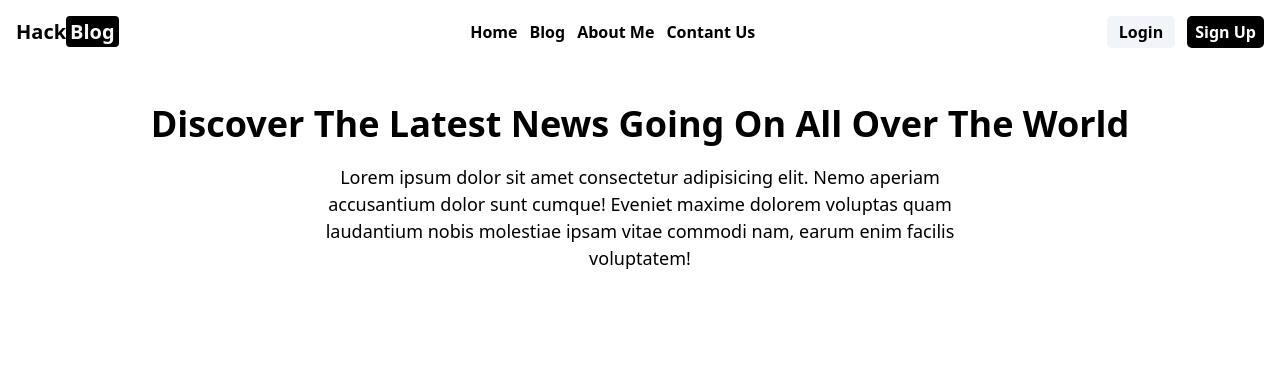
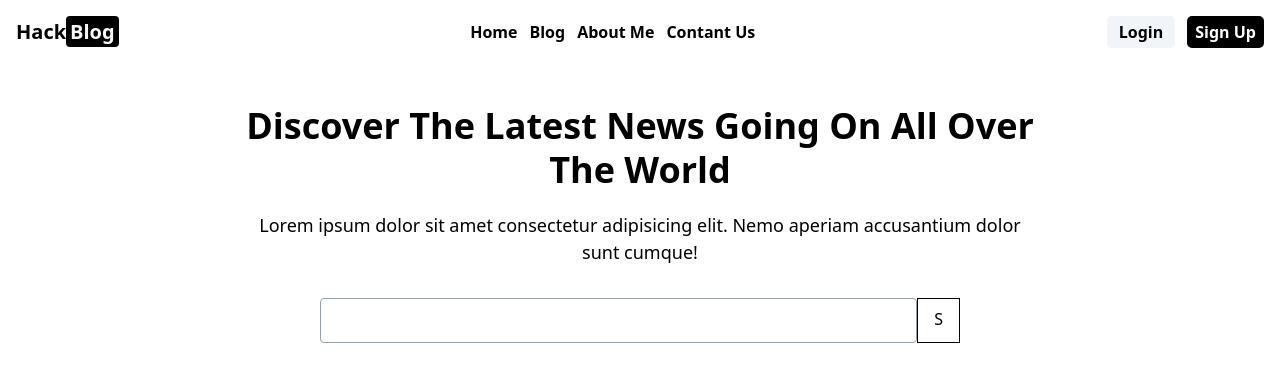
Before and after one commit to Cleve-keem/MyBlog, a React (Vite) app: page / in a window 1280 px wide. Shown: the top 382 px of the page. Built offline with nearby package versions, Linux system fonts and the light colour scheme.

Commit message:
added hero header description

```diff
--- /dev/null
+++ b/src/SearchBar.tsx
@@ -0,0 +1,8 @@
+export default function SearchBar() {
+  return (
+    <div className="w-1/2 flex">
+      <input type="text" className="w-full py-2 px-3 text-[18px] border border-gray-400 rounded outline-none" />
+      <span className="px-4 py-2 border">S</span>
+    </div>
+  );
+}
--- a/src/components/Hero/Hero.tsx
+++ b/src/components/Hero/Hero.tsx
@@ -1,9 +1,11 @@
+import SearchBar from "../../SearchBar";
 import HeroDescription from "./HeroDescription";
 
 export default function Hero() {
   return (
-    <div>
+    <div className="flex flex-col items-center">
       <HeroDescription />
+      <SearchBar />
       {/* <CustomSwiper /> */}
     </div>
   );
--- a/src/components/Hero/HeroDescription.tsx
+++ b/src/components/Hero/HeroDescription.tsx
@@ -1,12 +1,12 @@
 export default function HeroDescription() {
   return (
-    <div className="flex flex-col items-center text-center">
-      <h1 className="font-bold text-4xl capitalize mb-5">Discover the latest news going on all over the world</h1>
-      <p className="w-1/2 text-[18px]">
+    <div className="flex flex-col items-center text-center mb-8">
+      <h1 className="w-[85%] leading-11 font-bold text-4xl capitalize mb-5">
+        Discover the latest news going on all over the world
+      </h1>
+      <p className="w-[80%] text-[18px]">
         Lorem ipsum dolor sit amet consectetur adipisicing elit. Nemo aperiam
-        accusantium dolor sunt cumque! Eveniet maxime dolorem voluptas quam
-        laudantium nobis molestiae ipsam vitae commodi nam, earum enim facilis
-        voluptatem!
+        accusantium dolor sunt cumque!
       </p>
     </div>
   );
```
